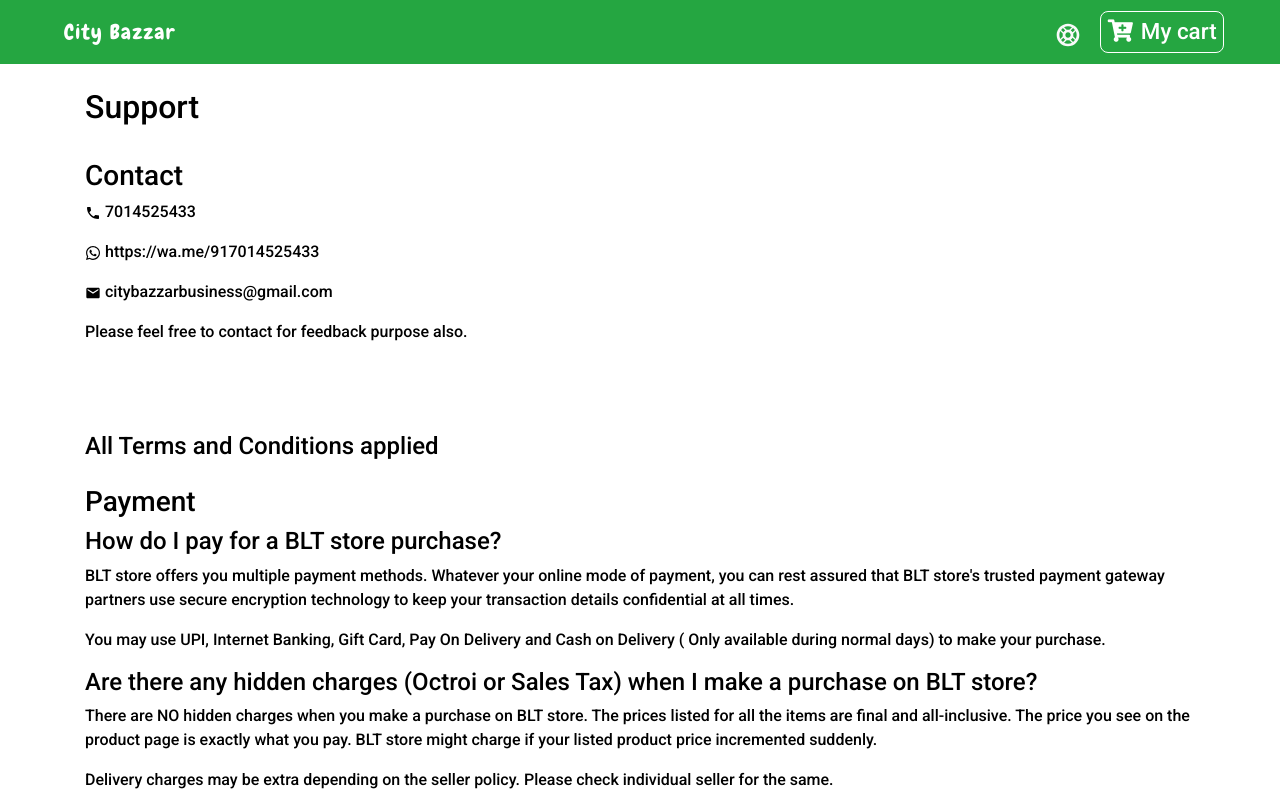
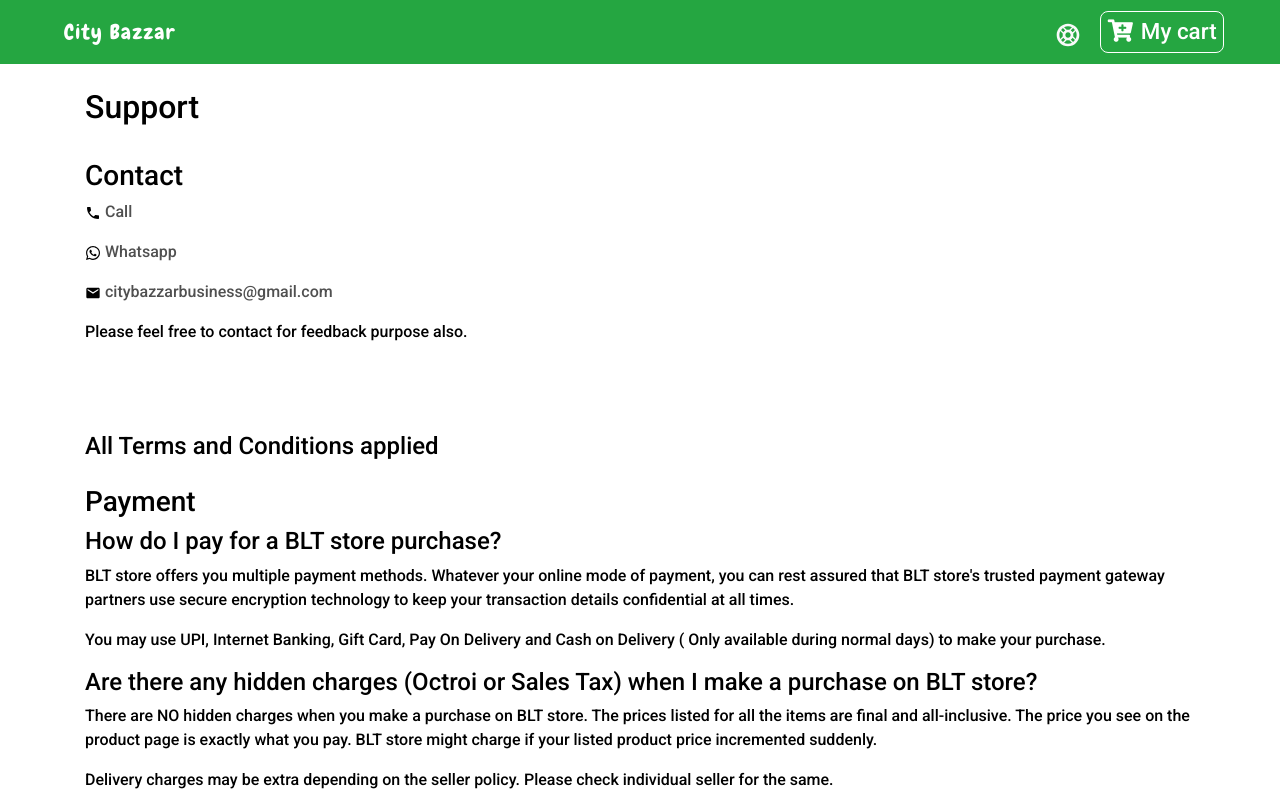
Before and after one commit to Ckbhatia/E-store, a React (Create React App) app: page /support in a window 1280 px wide. Shown: the top 800 px of the page. Built offline with nearby package versions, Linux system fonts and the light colour scheme.

Commit message:
feat: add contact links

```diff
--- a/src/components/Support.jsx
+++ b/src/components/Support.jsx
@@ -18,18 +18,55 @@ export default function Support() {
           <Col className="support-col mt-4 mb-4">
             <h3 className="support-sub-heading">Contact</h3>
             <p>
-              <MdCall /> {support.contact.phone}{" "}
+              <MdCall />{" "}
+              <a
+                href={`tel:${support.contact.phone}`}
+                rel="noopener noreferrer"
+                className="support-link phone-link"
+              >
+                Call
+              </a>
             </p>
             <p>
-              {support.contact.alternatePhone
-                ? `<MdCall /> ${support.contact.alternatePhone} {" "}`
-                : ""}
+              {support.contact.alternatePhone ? (
+                <p>
+                  <MdCall />
+                  <a
+                    href={`tel:${support.contact.alternatePhone}`}
+                    rel="noopener noreferrer"
+                    className="support-link whatsapp-link"
+                  >
+                    {" "}
+                    Call
+                  </a>
+                </p>
+              ) : (
+                ""
+              )}
             </p>
             <p>
-              <FaWhatsapp /> {support.contact.whatsapp}{" "}
+              <FaWhatsapp />
+              <a
+                href={`${support.contact.whatsapp}`}
+                rel="noopener noreferrer"
+                className="support-link whatsapp-link"
+                target="_blank"
+              >
+                {" "}
+                Whatsapp
+              </a>
             </p>
             <p>
-              <MdEmail /> {support.contact.email}
+              <MdEmail />
+              <a
+                href={`mailto:${support.contact.email}`}
+                rel="noopener noreferrer"
+                className="support-link email-link"
+                target="_blank"
+              >
+                {" "}
+                {support.contact.email}
+              </a>
             </p>
             <p>Please feel free to contact for feedback purpose also.</p>
           </Col>
@@ -183,4 +220,7 @@ export default function Support() {
 
 const ContainerWrapper = styled.div`
   color: #000;
+  .support-link {
+    color: #505050;
+  }
 `;
```
